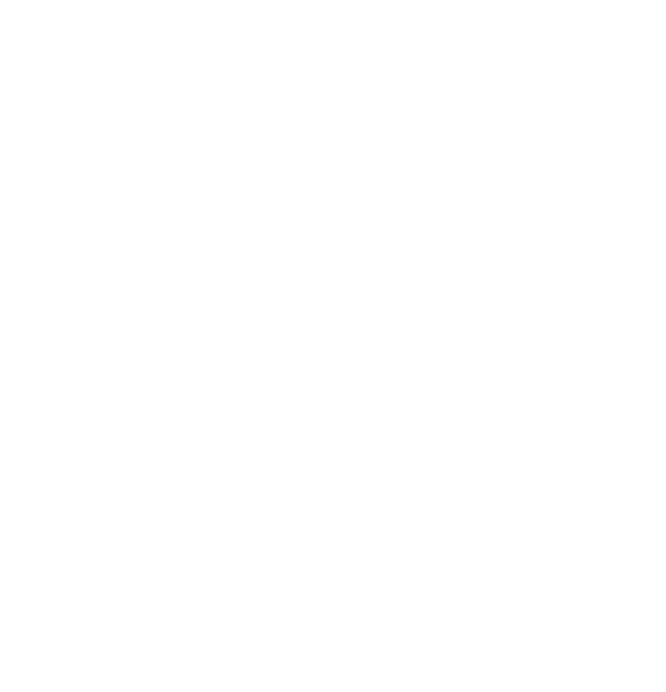
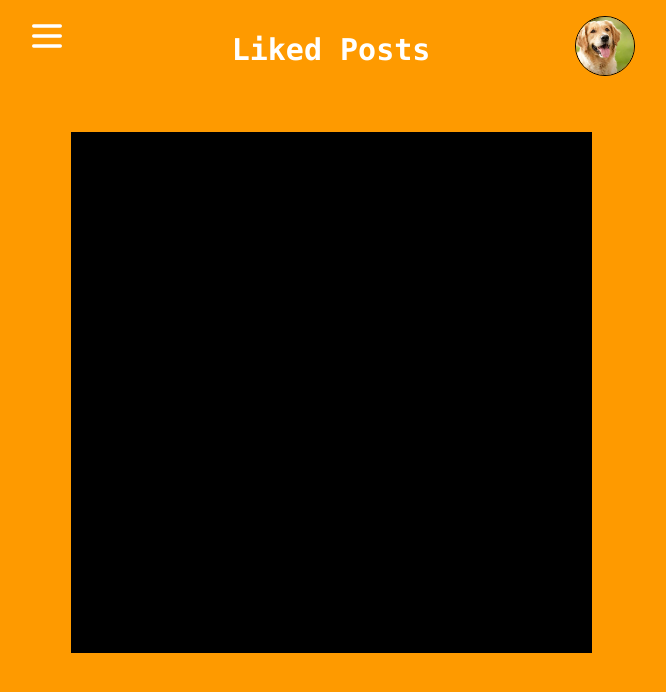
Before and after one commit to SethT3345/BarkBook, a React (Vite) app in the folder BarkBook/: page /Liked in a window 1280 px wide. Before the commit this address had no page. Shown: the top 692 px of the page, without its empty margins (309-975 px from the left). Built offline with nearby package versions, Linux system fonts and the light colour scheme.

Commit message:
added little details, and started liked posts page

```diff
--- a/BarkBook/src/App.jsx
+++ b/BarkBook/src/App.jsx
@@ -3,7 +3,7 @@
 import Login from './Login'
 import Signup from './Signup'
 import Home from './Home'
-
+import Liked from './Liked'
 
 
 function App(){
@@ -14,6 +14,7 @@
         <Route path="/Login" element={<Login />} />
         <Route path="/Signup" element={<Signup />} />
         <Route path="/Home" element={<Home />} />
+        <Route path="/Liked" element={<Liked />} />
       </Routes>
   )
 }
--- a/BarkBook/src/Home.jsx
+++ b/BarkBook/src/Home.jsx
@@ -1,4 +1,5 @@
 import { useState, useEffect } from "react"
+import { Navigate, useNavigate } from "react-router-dom";
 
 export default function Home(){
   const [dogUrl, setDogUrl] = useState("");
@@ -6,6 +7,7 @@
   const [dropDown, setDropDown] = useState(true);
   const [Liked, setLiked] = useState(false);
   const [numLikes, setNumLikes] = useState(0);
+  const navigate = useNavigate();
 
   const fetchDog = async () => {
     try {
@@ -34,25 +36,34 @@
   function addLike(){
     if(!Liked){
 
-      let likedPosts = JSON.parse(localStorage.getItem("LikedPosts") || "[]");
+        let likedPosts = JSON.parse(localStorage.getItem("LikedPosts") || "[]");
+        likedPosts.push(dogUrl);
+        localStorage.setItem('LikedPosts', JSON.stringify(likedPosts));
 
 
-      likedPosts.push(dogUrl);
+        const newNumLikes = numLikes + 1;
+        setNumLikes(newNumLikes);
+        localStorage.setItem('numLikes', newNumLikes.toString());
 
-
-      localStorage.setItem('LikedPosts', JSON.stringify(likedPosts));
-      setLiked(true);
+        setLiked(true);
     }
     else{
 
-      let likedPosts = JSON.parse(localStorage.getItem("LikedPosts") || "[]");
+        let likedPosts = JSON.parse(localStorage.getItem("LikedPosts") || "[]");
+        likedPosts = likedPosts.filter(url => url !== dogUrl);
+        localStorage.setItem('LikedPosts', JSON.stringify(likedPosts));
 
 
-      likedPosts = likedPosts.filter(url => url !== dogUrl);
+        const newNumLikes = numLikes - 1;
+        setNumLikes(newNumLikes);
+        localStorage.setItem('numLikes', newNumLikes.toString());
 
-      localStorage.setItem('LikedPosts', JSON.stringify(likedPosts));
-      setLiked(false);
+        setLiked(false);
     }
+  }
+
+  function goToLiked(){
+    navigate("/Liked");
   }
 
   return(
@@ -89,7 +100,7 @@
                             <svg className="w-6 h-6 text-black flex-shrink-0" fill="none" stroke="currentColor" viewBox="0 0 24 24">
                                 <path strokeLinecap="round" strokeLinejoin="round" strokeWidth={2} d="M4.318 6.318a4.5 4.5 0 000 6.364L12 20.364l7.682-7.682a4.5 4.5 0 00-6.364-6.364L12 7.636l-1.318-1.318a4.5 4.5 0 00-6.364 0z" />
                             </svg>
-                            <h1 className="text-black text-lg font-bold whitespace-nowrap">Liked Posts</h1>
+                            <h1 className="text-black text-lg font-bold whitespace-nowrap" onClick={goToLiked}>Liked Posts</h1>
                         </div>
                     )}
                 </div>
@@ -118,7 +129,7 @@
                 {/* Like Button */}
                 <button
                   onClick={addLike}
-                  className={`flex items-center justify-center w-12 h-12 rounded-full border border-black hover:bg-gray-100 transition-colors ${
+                  className={`flex items-center justify-center w-12 h-12 rounded-full border border-black ${
                     Liked ? 'bg-red-500 text-white' : 'bg-white text-black'
                   }`}
                 >
--- /dev/null
+++ b/BarkBook/src/Liked.jsx
@@ -0,0 +1,67 @@
+import { useState, useEffect } from "react"
+import { Navigate, useNavigate } from "react-router-dom";
+
+export default function Liked(){
+    const [dropDown, setDropDown] = useState(true);
+
+
+  function toggleDropDown(){
+    setDropDown(!dropDown);
+  }
+
+
+
+    return(
+        <div className="bg-amber-500 min-h-screen flex items-center justify-center">
+        <div className="min-h-screen w-[50vw] min-w-96 relative">
+            <div className="absolute top-4 right-4 w-15 h-15 bg-white rounded-full border border-black overflow-hidden flex items-center justify-center">
+                <img
+                    src="/golden-retriever-tongue-out.jpg"
+                    alt="Profile"
+                    className="w-full h-full object-cover"
+                />
+            </div>
+            <div className="flex justify-center pt-8">
+                <h1 className="text-white text-3xl font-bold font-mono">Liked Posts</h1>
+            </div>
+            <div className="absolute top-4 left-4 cursor-pointer" onClick={toggleDropDown}>
+                <svg
+                    className="w-10 h-10 text-white"
+                    fill="none"
+                    stroke="currentColor"
+                    viewBox="0 0 24 24"
+                    xmlns="http://www.w3.org/2000/svg"
+                >
+                    <path
+                        strokeLinecap="round"
+                        strokeLinejoin="round"
+                        strokeWidth={2}
+                        d="M4 6h16M4 12h16M4 18h16"
+                    />
+                </svg>
+                <div id="MenuHolder">
+                    {!dropDown && (
+                        <div id="dropDownMenu" className="w-50 h-10 bg-white border border-black mt-1 flex items-center gap-2 px-2">
+                            <svg className="w-6 h-6 text-black flex-shrink-0" fill="none" stroke="currentColor" viewBox="0 0 24 24">
+                                <path strokeLinecap="round" strokeLinejoin="round" strokeWidth={2} d="M4.318 6.318a4.5 4.5 0 000 6.364L12 20.364l7.682-7.682a4.5 4.5 0 00-6.364-6.364L12 7.636l-1.318-1.318a4.5 4.5 0 00-6.364 0z" />
+                            </svg>
+                            <h1 className="text-black text-lg font-bold whitespace-nowrap">Liked Posts</h1>
+                        </div>
+                    )}
+                </div>
+            </div>
+
+            <div id="postsHolder" className="flex justify-center mt-16">
+                <div className="w-full aspect-square bg-black max-w-[521px] min-w-96 max-h-[521px] bg-cover bg-center">
+
+                </div>
+            </div>
+
+        </div>
+    </div>
+    )
+}
+
+/*<div className="w-full aspect-square bg-black max-w-[521px] min-w-96 max-h-[521px] bg-cover bg-center">
+
+                </div>*/
```
